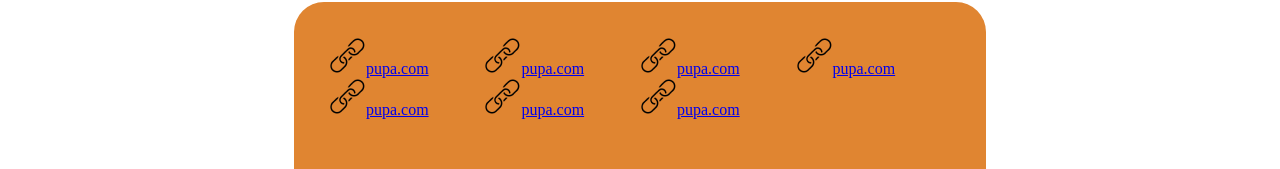
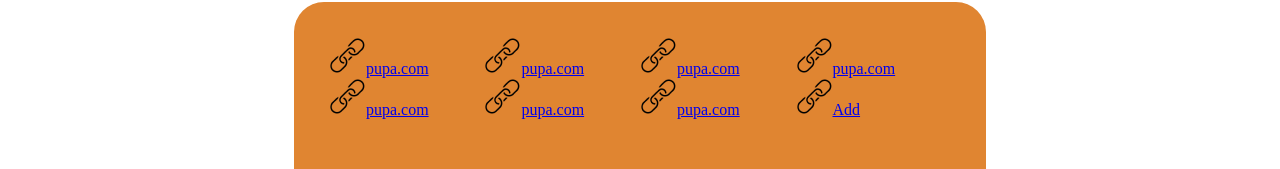
Before and after one commit to paraponchik/linksMns, a React (Create React App) app: page / in a window 1280 px wide. Shown: the part 143-312 px from the top of the page. Built offline with nearby package versions, Linux system fonts and the light colour scheme; a web font is replaced by a local one.

Commit message:
InFirstBranch

```diff
--- a/src/Main/Main.js
+++ b/src/Main/Main.js
@@ -44,6 +44,11 @@ const Main = () => {
                     <img src={Link} alt='Gerb Republic of Belarus' />
                     <a href='#'>pupa.com</a>
                 </div>
+
+                <div className='Link'>
+                    <img src={Link} alt='Gerb Republic of Belarus' />
+                    <a href='#'>Add</a>
+                </div>
             </div>
 
 
```
